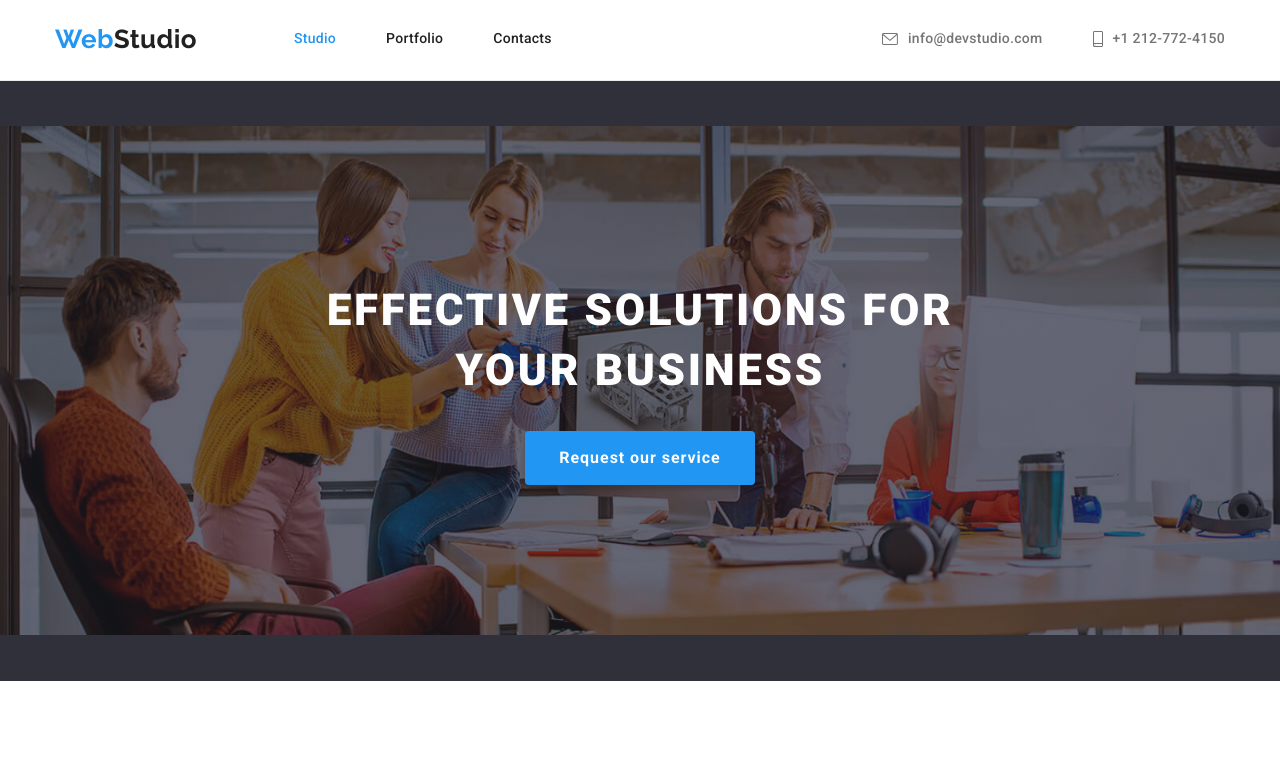
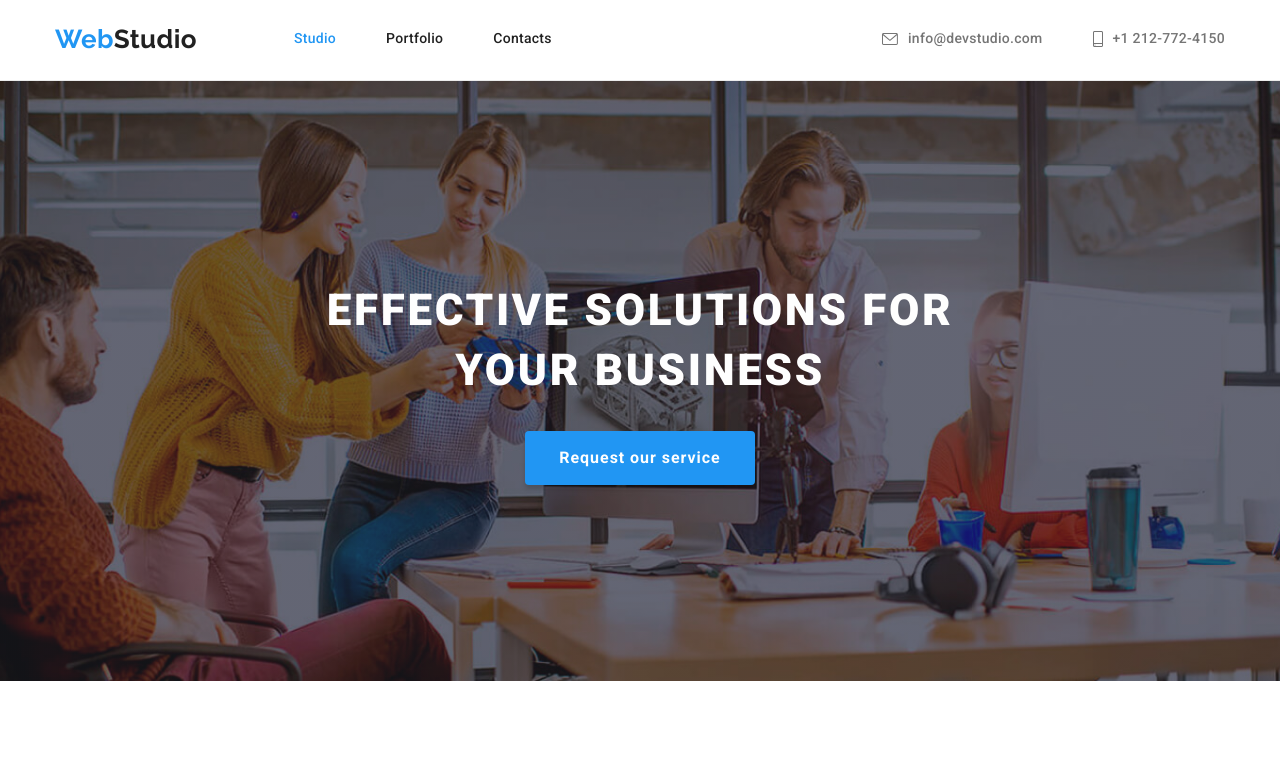
Before and after one commit to Dobryotec/goit-markup-hw-04, a plain HTML site: page index.html in a window 1280 px wide. Shown: the top 771 px of the page. Drawn offline with nearby package versions, Linux system fonts and the light colour scheme.

Commit message:
Добавляє корективи ментора щодо фону

```diff
--- a/css/styles.css
+++ b/css/styles.css
@@ -148,7 +148,8 @@ body {
   background-image: linear-gradient(rgba(47, 48, 58, 0.4), rgba(47, 48, 58, 0.4)), url(../images/bg.jpg);
   background-repeat: no-repeat;
   background-position: center;
-  background-size: contain;
+  background-size: cover;
+  margin: 0 auto;
 
 
 }
```
